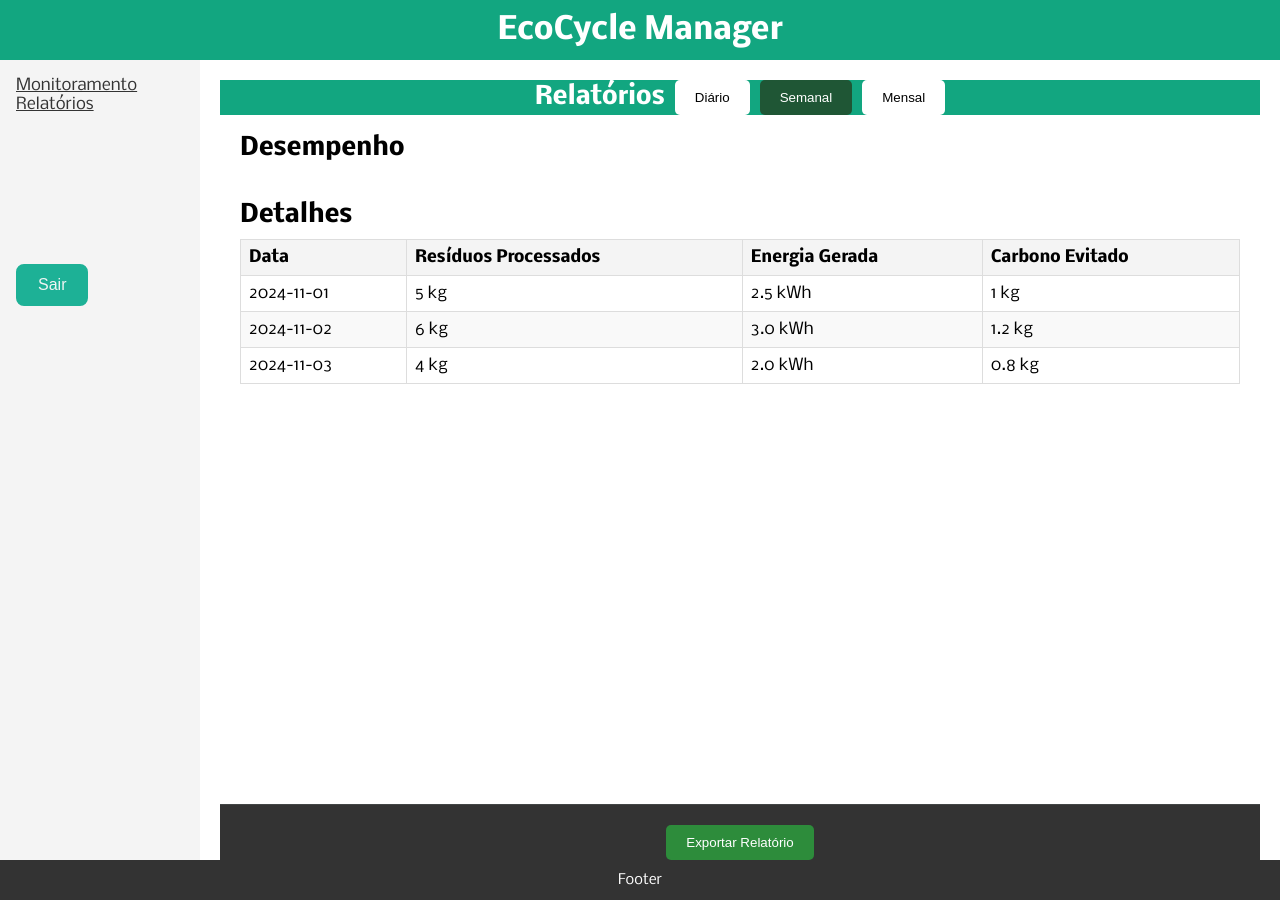
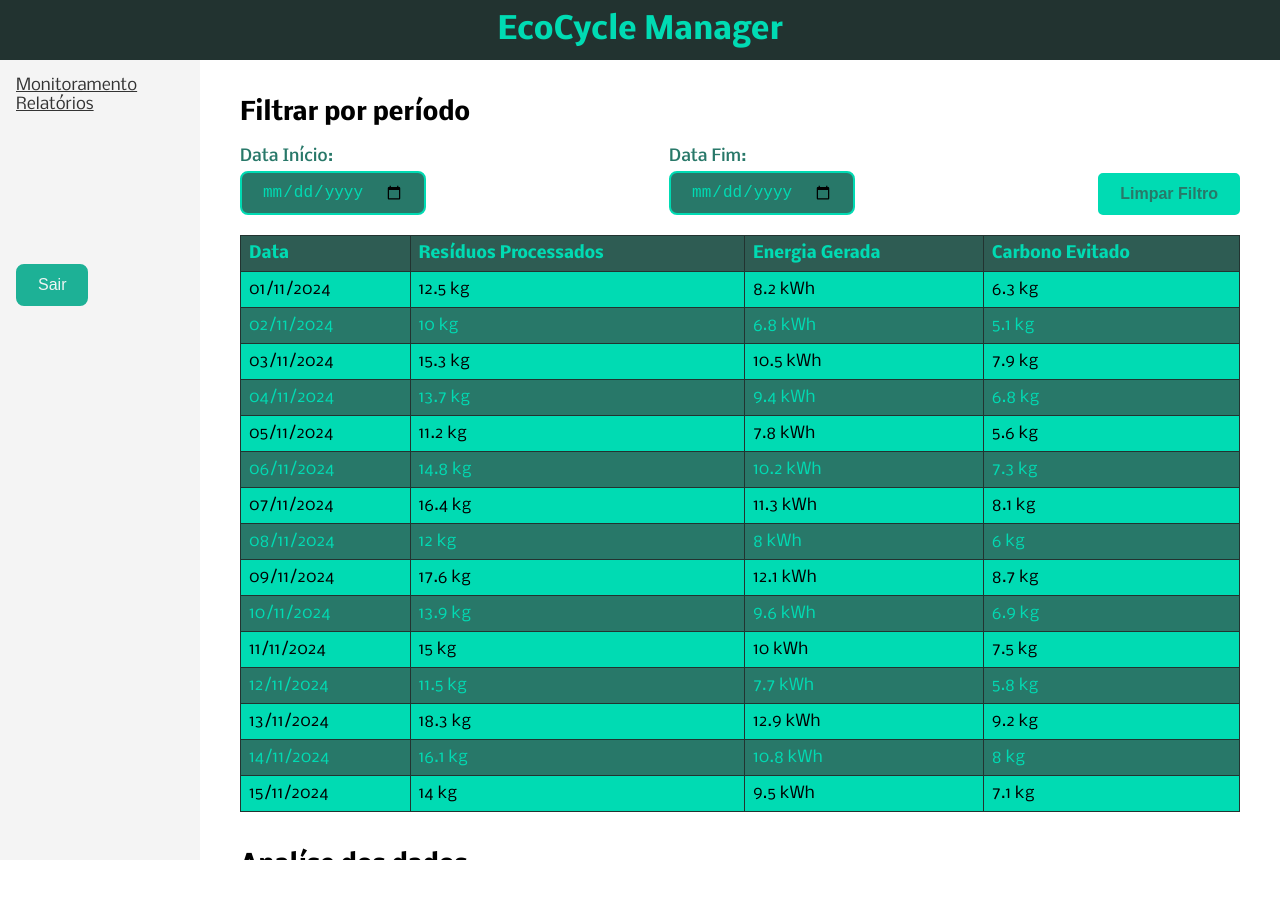
Before and after one commit to gabrielreis354/ecocycle-lixeira-inteligente, a React (Vite) app: page /dashboard/relatorios in a window 1280 px wide. After the commit the page ends 860 px from the top, so only its background shows below. Built offline with nearby package versions, Linux system fonts and the light colour scheme.

Commit message:
filtro por periodo feito

```diff
--- a/src/components/Relatorio/index.jsx
+++ b/src/components/Relatorio/index.jsx
@@ -1,47 +1,135 @@
-import {useState} from 'react';
-import './index.scss';
+import { useState, useEffect } from "react";
+import "./index.scss";
+import data from "../../assets/Data/data.json";
 // import { LineChart, Line, ResponsiveContainer, Tooltip, Legend } from 'recharts';
 
 const Relatorio = () => {
-  const [filter, setFilter] = useState('weekly');
-  const tableData = [
-    {id: 1, date: '2024-11-01', wasteProcessed: '5 kg', energyGenerated: '2.5 kWh', carbonAvoided: '1 kg'},
-    {id: 2, date: '2024-11-02', wasteProcessed: '6 kg', energyGenerated: '3.0 kWh', carbonAvoided: '1.2 kg'},
-    {id: 3, date: '2024-11-03', wasteProcessed: '4 kg', energyGenerated: '2.0 kWh', carbonAvoided: '0.8 kg'},
-  ];
+  const [filtroInicio, setFiltroInicio] = useState("");
+  const [filtroFim, setFiltroFim] = useState("");
 
-  const chartData = [
-    {name: '01/11', energy: 2.5, carbon: 1},
-    {name: '02/11', energy: 3.0, carbon: 1.2},
-    {name: '03/11', energy: 2.0, carbon: 0.8},
-  ];
+  const [dadosFiltrados, setDadosFiltrados] = useState(data);
+
+  const [totalEnergia, setTotalEnergia] = useState(0);
+  const [totalResiduos, setTotalResiduos] = useState(0);
+  const [totalCarbono, setTotalCarbono] = useState(0);
+
+  // const [filter, setFilter] = useState("weekly");
+  // const tableData = [
+  //   {
+  //     id: 1,
+  //     date: "2024-11-01",
+  //     wasteProcessed: "5 kg",
+  //     energyGenerated: "2.5 kWh",
+  //     carbonAvoided: "1 kg",
+  //   },
+  //   {
+  //     id: 2,
+  //     date: "2024-11-02",
+  //     wasteProcessed: "6 kg",
+  //     energyGenerated: "3.0 kWh",
+  //     carbonAvoided: "1.2 kg",
+  //   },
+  //   {
+  //     id: 3,
+  //     date: "2024-11-03",
+  //     wasteProcessed: "4 kg",
+  //     energyGenerated: "2.0 kWh",
+  //     carbonAvoided: "0.8 kg",
+  //   },
+  // ];
+
+  useEffect(() => {
+    const filtrarDados = () => {
+      if (!filtroInicio || !filtroFim) return data;
+      const inicio = new Date(filtroInicio);
+      const fim = new Date(filtroFim);
+      return data.filter((item) => {
+        const data = new Date(item.data);
+        return data >= inicio && data <= fim;
+      });
+    };
+
+    const results = filtrarDados();
+
+    setDadosFiltrados(results);
+  }, [filtroInicio, filtroFim]);
+
+  useEffect(() => {
+    const energia = dadosFiltrados.reduce(
+      (acc, curr) => acc + curr.energiaGerada,
+      0
+    );
+    const residuos = dadosFiltrados.reduce(
+      (acc, curr) => acc + curr.residuosProcessados,
+      0
+    );
+    const carbono = dadosFiltrados.reduce(
+      (acc, curr) => acc + curr.emissaoEvitada,
+      0
+    );
+
+    setTotalEnergia(energia);
+    setTotalResiduos(residuos);
+    setTotalCarbono(carbono);
+  }, [dadosFiltrados]);
+
+  const handlePrint = () => {
+    window.print();
+  };
 
   return (
     <div className="relatorios-page">
-      <header className="header">
+      {/* <header className="header">
          <h1>Relatórios</h1>
         <div className="filters">
           <button onClick={() => setFilter('daily')} className={filter === 'daily' ? 'active' : ''}>Diário</button>
           <button onClick={() => setFilter('weekly')} className={filter === 'weekly' ? 'active' : ''}>Semanal</button>
           <button onClick={() => setFilter('monthly')} className={filter === 'monthly' ? 'active' : ''}>Mensal</button>
         </div>
-      </header>
+      </header> */}
 
       <main className="main-content">
-        <section className="chart-section">
+        {/* <section className="chart-section">
           <h2>Desempenho</h2>
-          {/*<ResponsiveContainer width="100%" height={300}>*/}
+          {/* <ResponsiveContainer width="100%" height={300}>*/}
         {/*  <LineChart data={chartData}>*/}
         {/*    <Line type="monotone" dataKey="energy" stroke="#2d8c3b" strokeWidth={2} name="Energia Gerada" />*/}
         {/*    <Line type="monotone" dataKey="carbon" stroke="#1f5635" strokeWidth={2} name="Carbono Evitado" />*/}
         {/*    <Tooltip />*/}
         {/*    <Legend />*/}
         {/*  </LineChart>*/}
-          {/*</ResponsiveContainer>*/}
+        {/*</ResponsiveContainer>
+        </section> */}
+
+        <section className="filtroTempo">
+          <h2>Filtrar por período</h2>
+          <div className="group-input">
+            <div className="input-wrapper">
+              <label htmlFor="data-inicio">Data Início:</label>
+              <input
+                type="date"
+                id="data-inicio"
+                value={filtroInicio}
+                onChange={(e) => setFiltroInicio(e.target.value)}
+              />
+            </div>
+            <div className="input-wrapper">
+              <label htmlFor="data-fim">Data Fim:</label>
+              <input
+                type="date"
+                id="data-fim"
+                value={filtroFim}
+                onChange={(e) => setFiltroFim(e.target.value)}
+              />
+            </div>
+            <button onClick={() => setFiltroInicio("") && setFiltroFim("")}>
+              Limpar Filtro
+            </button>
+          </div>
         </section>
 
         <section className="table-section">
-          <h2>Detalhes</h2>
+          {/* <h2>Detalhes</h2> */}
           <table>
             <thead>
               <tr>
@@ -52,22 +140,49 @@ const Relatorio = () => {
               </tr>
             </thead>
             <tbody>
-            {tableData.map((row) => (
+              {dadosFiltrados.map((row) => (
                 <tr key={row.id}>
-                <td>{row.date}</td>
-                <td>{row.wasteProcessed}</td>
-                <td>{row.energyGenerated}</td>
-                <td>{row.carbonAvoided}</td>
+                  <td>
+                    {new Date(row.data).toLocaleDateString("pt-BR", {
+                      day: "2-digit",
+                      month: "2-digit",
+                      year: "numeric",
+                    })}
+                  </td>
+                  <td>{row.residuosProcessados} kg</td>
+                  <td>{row.energiaGerada} kWh</td>
+                  <td>{row.emissaoEvitada} kg</td>
                 </tr>
               ))}
             </tbody>
           </table>
         </section>
+
+        <section className="analise-dados">
+          <h2>Analíse dos dados</h2>
+          <div className="cards">
+            <div className="card">
+              <h3>Resíduos Processados</h3>
+              <p>{totalResiduos.toFixed(2)} kg</p>
+            </div>
+            <div className="card">
+              <h3>Energia Gerada</h3>
+              <p>{totalEnergia.toFixed(2)} kWh</p>
+            </div>
+            <div className="card">
+              <h3>Carbono Evitado</h3>
+              <p>{totalCarbono.toFixed(2)} kg</p>
+            </div>
+          </div>
+          <div className="wrapper-button">
+            <button onClick={handlePrint}>Exportar Relatório</button>
+          </div>
+        </section>
       </main>
 
-      <footer className="footer">
+      {/* <footer className="footer">
         <button>Exportar Relatório</button>
-      </footer>
+      </footer> */}
     </div>
   );
 };
--- a/src/components/Relatorio/index.scss
+++ b/src/components/Relatorio/index.scss
@@ -49,6 +49,56 @@
       }
     }
 
+    .filtroTempo {
+      .group-input {
+        padding: 20px 0;
+        display: flex;
+        justify-content: space-between;
+        flex-direction: row;
+        align-items: flex-end;
+        gap: 10px;
+
+        .input-wrapper {
+          display: flex;
+          flex-direction: column;
+
+          label {
+            color: #287869;
+            font-weight: 500;
+            margin-bottom: 5px;
+          }
+
+          input {
+            width: 100%;
+            padding: 10px 20px;
+            border-radius: 8px;
+            font-size: 16px;
+            border: 2px solid #00dbb3;
+            background-color: #287869;
+            color: #00dbb3;
+            outline: 0;
+          }
+        }
+
+        button {
+          background-color: #00dbb3;
+          color: #287869;
+          border: 2px solid #00dbb3;
+          padding: 10px 20px;
+          border-radius: 5px;
+          font-weight: bold;
+          font-size: 16px;
+          cursor: pointer;
+          transition: 0.4s;
+
+          &:hover {
+            background-color: transparent;
+            color: #00dbb3;
+          }
+        }
+      }
+    }
+
     .table-section {
       h2 {
         margin-bottom: 10px;
@@ -57,41 +107,105 @@
       table {
         width: 100%;
         border-collapse: collapse;
-        background: white;
+        background: #00dbb3;
 
-        th, td {
-          border: 1px solid #ddd;
+        th,
+        td {
+          border: 1px solid #223330;
           text-align: left;
           padding: 8px;
         }
 
         th {
-          background: #f4f4f4;
+          background: #2e5c53;
+          color: #00dbb3;
         }
 
         tr:nth-child(even) {
-          background: #f9f9f9;
+          background: #287869;
+          color: #00dbb3;
         }
       }
     }
-  }
 
-  .footer {
-    padding: 20px;
-    background-color: #f4f4f4;
-    text-align: right;
+    .analise-dados {
+      width: 100%;
+      margin: 40px 0;
+      display: flex;
+      flex-direction: column;
+      justify-content: space-between;
+      gap: 10px;
 
-    button {
-      background-color: #2d8c3b;
-      color: white;
-      border: none;
-      padding: 10px 20px;
-      border-radius: 5px;
-      cursor: pointer;
+      h2 {
+        margin-bottom: 10px;
+      }
 
-      &:hover {
-        background-color: #1f5635;
+      .cards {
+        display: flex;
+        flex-flow: row wrap;
+        gap: 20px;
+
+        .card {
+          min-width: 250px;
+          background-color: #00dbb3;
+          padding: 8px;
+          border-radius: 5px;
+          border: 2px solid #00dbb3;
+          box-shadow: 0 2px 4px rgba(0, 0, 0, 0.1);
+          transition: 0.2s;
+          cursor: pointer;
+
+          h3 {
+            color: #287869;
+          }
+          p {
+            color: #287869;
+            font-size: 18px;
+          }
+        }
+      }
+
+      .wrapper-button {
+        text-align: center;
+
+        button {
+          max-width: fit-content;
+          margin: 40px 0;
+          background-color: #00dbb3;
+          color: #287869;
+          border: 2px solid #00dbb3;
+          padding: 10px 20px;
+          border-radius: 5px;
+          cursor: pointer;
+          font-size: 18px;
+          transition: 0.4s;
+
+          &:hover {
+            border: 2px solid #00dbb3;
+            background-color: transparent;
+            color: #00dbb3;
+          }
+        }
       }
     }
+
+    // .footer {
+    //   padding: 20px;
+    //   background-color: #f4f4f4;
+    //   text-align: right;
+
+    //   button {
+    //     background-color: #2d8c3b;
+    //     color: white;
+    //     border: none;
+    //     padding: 10px 20px;
+    //     border-radius: 5px;
+    //     cursor: pointer;
+
+    //     &:hover {
+    //       background-color: #1f5635;
+    //     }
+    //   }
+    // }
   }
 }
--- a/src/pages/Dashboard/index.jsx
+++ b/src/pages/Dashboard/index.jsx
@@ -23,7 +23,7 @@ export default function Dashboard() {
       </div>
 
 
-      <div className="footer">Footer</div>
+      {/* <div className="footer">Footer</div> */}
     </div>
   )
     ;
--- a/src/pages/Dashboard/index.scss
+++ b/src/pages/Dashboard/index.scss
@@ -10,8 +10,8 @@
 
     .header {
         grid-area: header;
-        background-color: #12a680;
-        color: #fff;
+        background-color: #223330;
+        color: #00dbb3;
         display: flex;
         align-items: center;
         justify-content: center;
```
Lines whose indentation alone changed are shown as unchanged.
